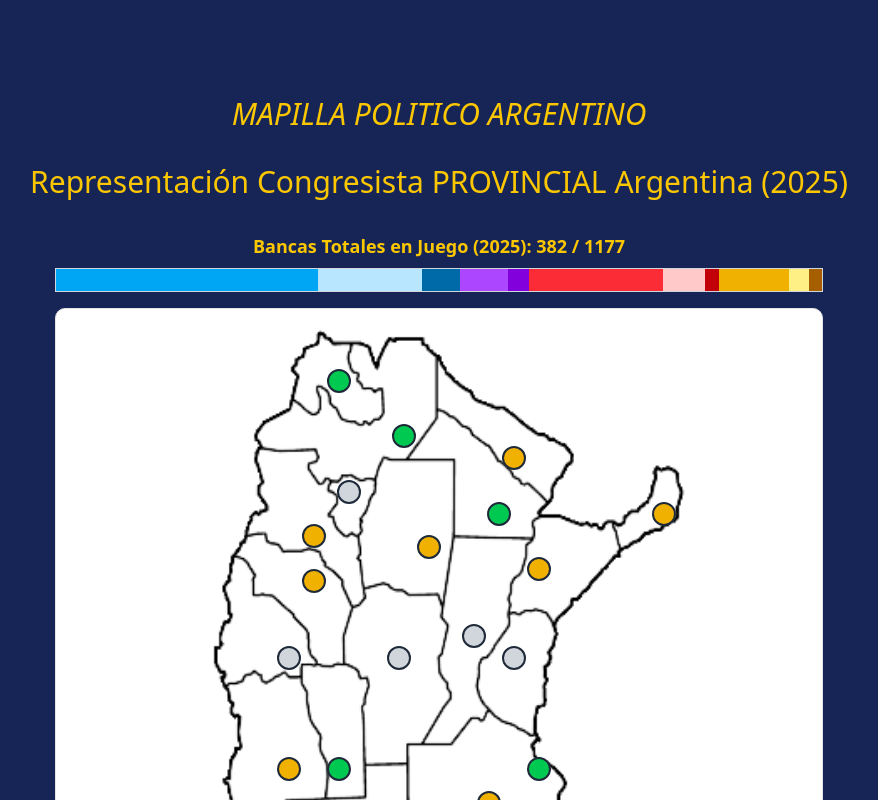
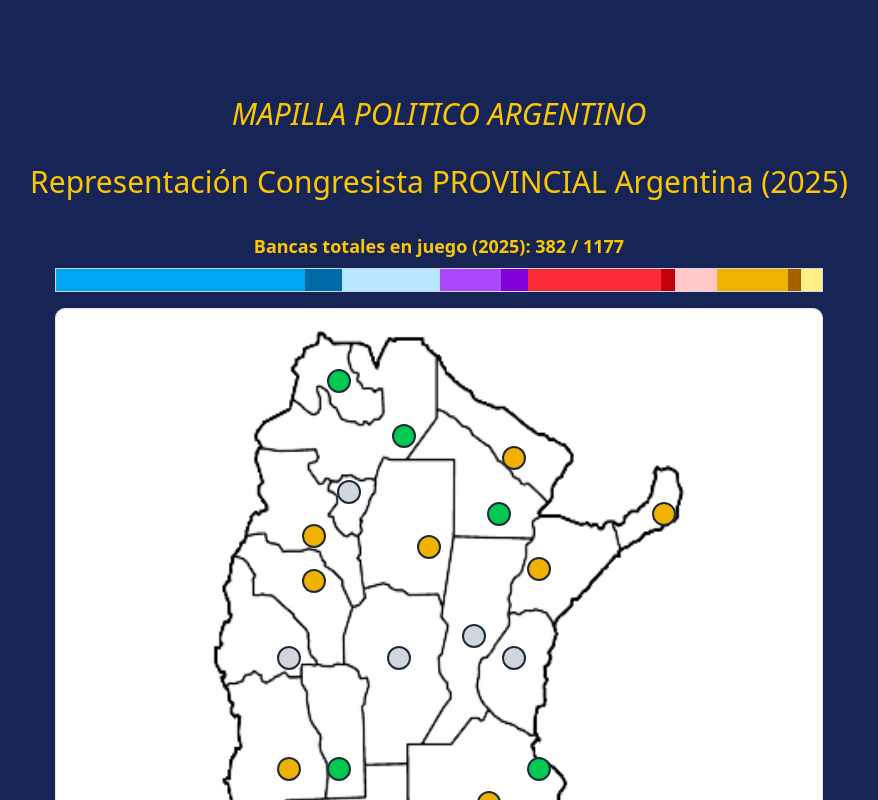
Before and after one commit to Fierillo/mapilla-politico-argentino, a Next.js app: page / in a window 1280 px wide. Shown: the top 800 px of the page, without its empty margins (201-1079 px from the left). Built offline with nearby package versions, Linux system fonts and the light colour scheme.

Commit message:
refactor: calculations in main bar

```diff
--- a/src/components/ui/horizontal-bar.tsx
+++ b/src/components/ui/horizontal-bar.tsx
@@ -45,7 +45,7 @@ export default function HorizontalBar() {
   return (
     <div className="w-full max-w-3xl mb-4">
       <h2 className="text-lg font-semibold mb-2 text-center">
-        Bancas Totales en Juego (2025): {totalLoseBancas} / {sumTotalBancas}
+        Bancas totales en juego (2025): {totalLoseBancas} / {sumTotalBancas}
       </h2>
       <div className="flex h-6 border border-gray-300">
       {parties.map((party) => {
@@ -53,10 +53,10 @@ export default function HorizontalBar() {
           const loseBancas = sumBancas(party, "loseBancas");
           const renewBancas = sumBancas(party, "renewBancas");
           const enJuegoNoRenovadas = Math.max(loseBancas - renewBancas, 0); // Bancas en juego no renovadas
-          const totalPartyBancas = securedBancas + enJuegoNoRenovadas + renewBancas; // Total del partido
+          const totalBancas = securedBancas + renewBancas; // Total del partido
 
           // Ancho del segmento del partido
-          const partyWidth = (totalPartyBancas / sumTotalBancas) * 100;
+          const partyWidth = (totalBancas + loseBancas / sumTotalBancas) * 100;
 
           return (
             <div
@@ -70,21 +70,21 @@ export default function HorizontalBar() {
             {securedBancas > 0 && (
                 <div
                   className={`bg-${colorMap[party]}-500 h-full`}
-                  style={{ width: `${(securedBancas / totalPartyBancas) * 100}%` }}
+                  style={{ width: `${(securedBancas / totalBancas) * 100}%` }}
+                />
+              )}
+              {/* Bancas renovadas/ganadas */}
+              {renewBancas > 0 && (
+                <div
+                  className={`bg-${colorMap[party]}-700 h-full`}
+                  style={{ width: `${(renewBancas / totalBancas) * 100}%` }}
                 />
               )}
               {/* Bancas en juego no renovadas */}
               {enJuegoNoRenovadas > 0 && (
                 <div
                   className={`bg-${colorMap[party]}-200 h-full`}
-                  style={{ width: `${(enJuegoNoRenovadas / totalPartyBancas) * 100}%` }}
-                />
-              )}
-              {/* Bancas renovadas/ganadas */}
-              {renewBancas > 0 && (
-                <div
-                  className={`bg-${colorMap[party]}-700 h-full`}
-                  style={{ width: `${(renewBancas / totalPartyBancas) * 100}%` }}
+                  style={{ width: `${(enJuegoNoRenovadas / totalBancas) * 100}%` }}
                 />
               )}
             {/* Cuadro informativo al hacer clic */}
@@ -99,7 +99,7 @@ export default function HorizontalBar() {
                 }}
               >
                 <p className="text-sm">
-                  {party.charAt(0).toUpperCase() + party.slice(1)}: {securedBancas} aseguradas, {renewBancas} renovadas, {enJuegoNoRenovadas} en juego
+                  {party.charAt(0).toUpperCase() + party.slice(1)}: TOTAL {totalBancas} ({securedBancas} aseguradas, {renewBancas} renovadas, {enJuegoNoRenovadas} a cubrir)
                 </p>
               </div>
             )}
```
